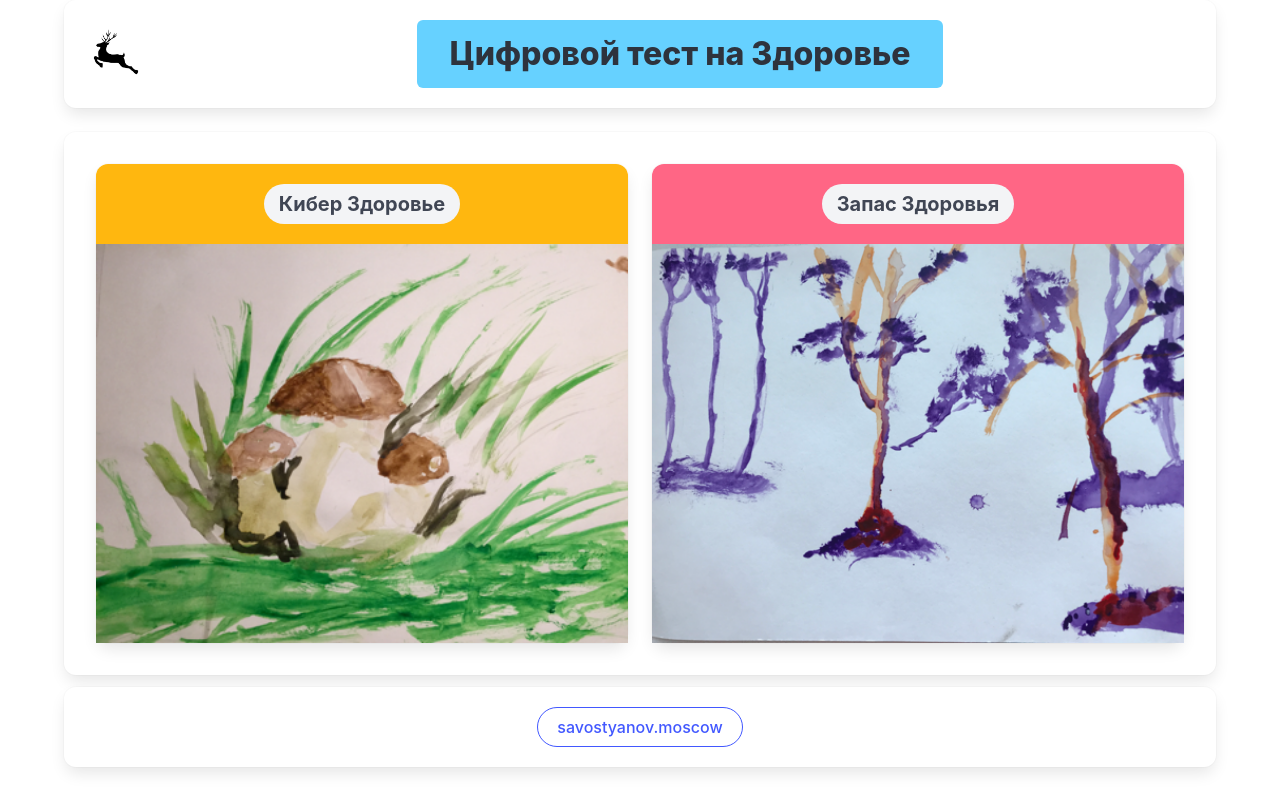
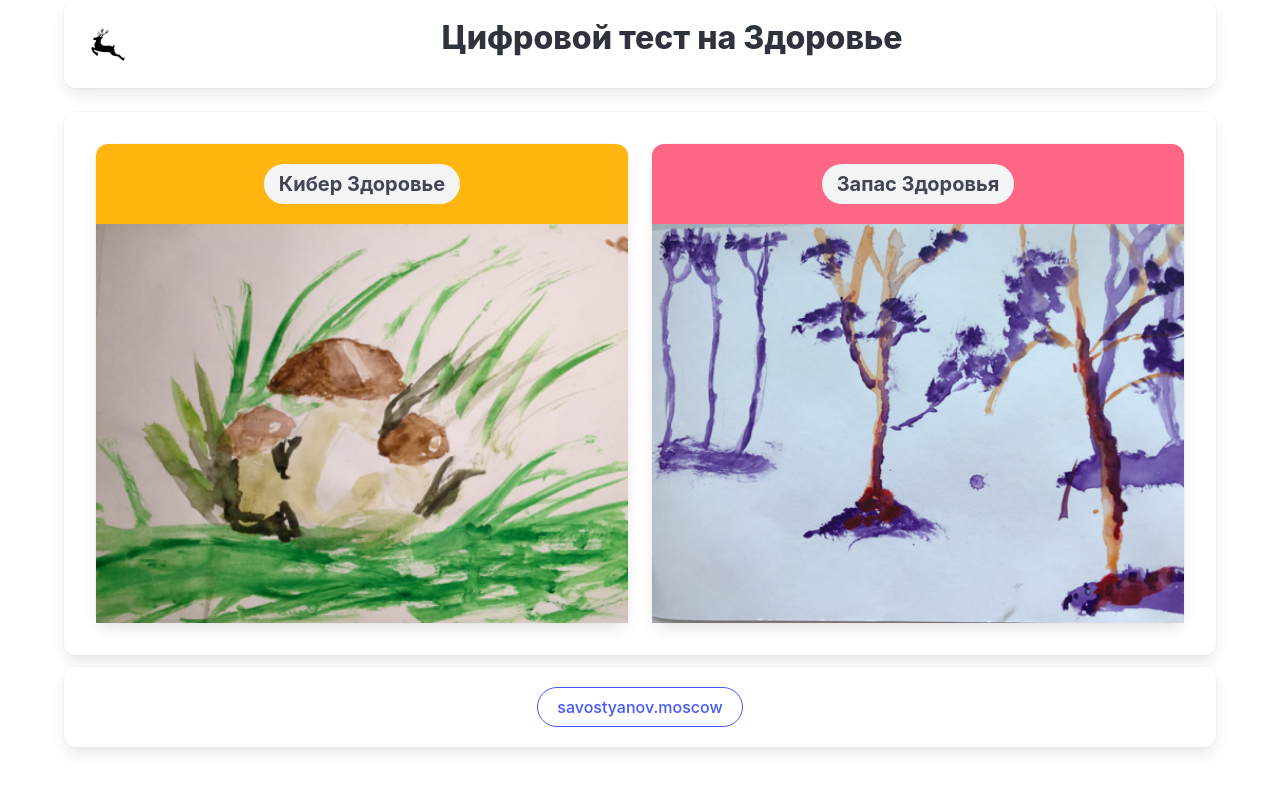
Before and after one commit to ak-git/rundeer, a Svelte app: page / in a window 1280 px wide. Built offline with nearby package versions, Linux system fonts and the light colour scheme.

Commit message:
Возвращение назад изменения заголовка

```diff
--- a/package.json
+++ b/package.json
@@ -1,7 +1,7 @@
 {
   "name": "rundeer",
   "private": true,
-  "version": "0.1.2",
+  "version": "0.1.3",
   "type": "module",
   "scripts": {
     "dev": "vite",
--- a/src/App.svelte
+++ b/src/App.svelte
@@ -8,14 +8,12 @@
         <div class="hero-head">
             <div class="container box has-text-centered media">
                 <div class="media-left">
-                    <figure class="image is-64x64">
+                    <figure class="image is-48x48">
                         <img src="favicon.svg" alt="Logo"/>
                     </figure>
                 </div>
                 <div class="media-content">
-                    <p class="title button is-info">
-                        Цифровой тест на Здоровье
-                    </p>
+                    <p class="title">Цифровой тест на Здоровье</p>
                 </div>
             </div>
         </div>
```
